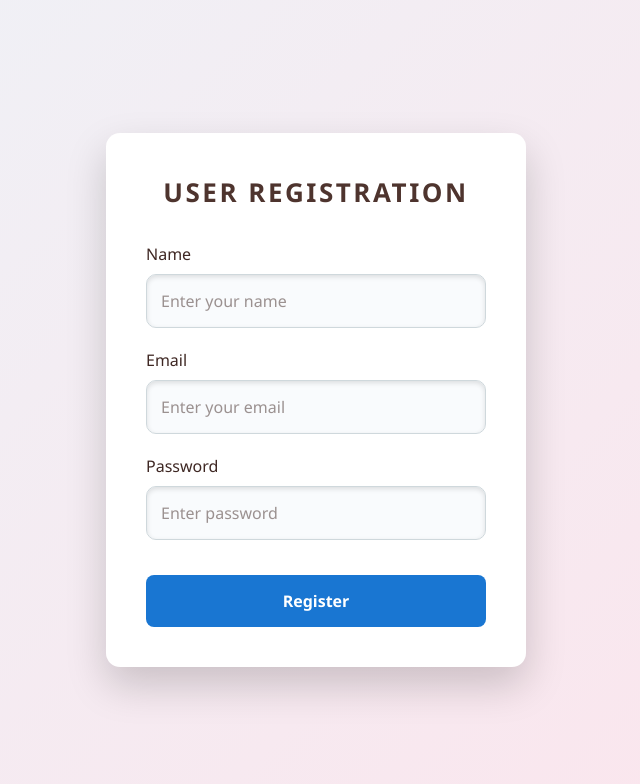
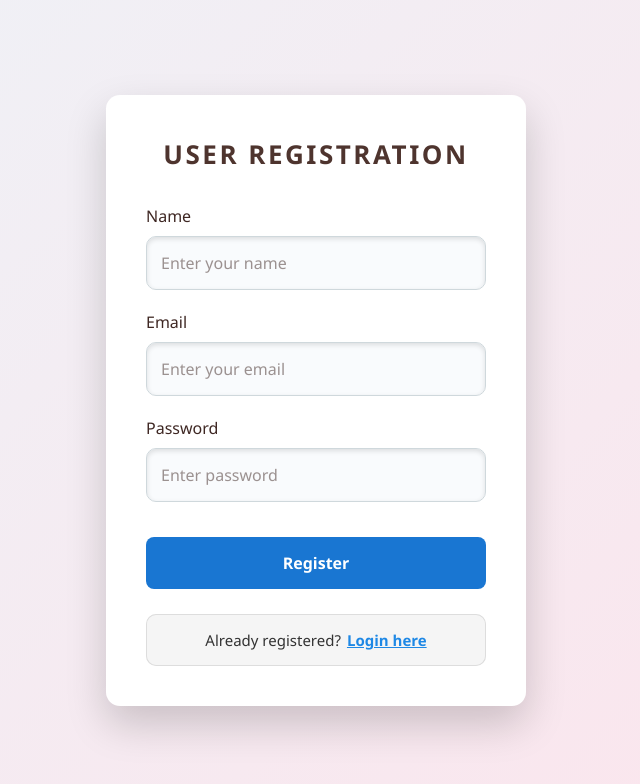
Before and after one commit to priyanka-b-31/ngo-donation-system, a Next.js app: page /register in a window 1280 px wide. Shown: the top 784 px of the page, without its empty margins (324-964 px from the left). Built offline with nearby package versions, Linux system fonts and the light colour scheme.

Commit message:
added login redirect option on user registration page

```diff
--- a/app/register/page.tsx
+++ b/app/register/page.tsx
@@ -83,6 +83,18 @@ export default function RegisterPage() {
             {message}
           </p>
         )}
+
+        {/* 🔹 Already Registered Box */}
+        <div style={styles.loginBox}>
+          <span style={styles.loginText}>Already registered?</span>
+          <button
+            type="button"
+            style={styles.loginBtn}
+            onClick={() => (window.location.href = "/login")}
+          >
+            Login here
+          </button>
+        </div>
       </div>
     </div>
   );
@@ -102,7 +114,7 @@ const styles: { [key: string]: React.CSSProperties } = {
   card: {
     background: "#ffffff",
     padding: "40px",
-    width: "420px", // ⬅️ bigger box
+    width: "420px",
     borderRadius: "14px",
     boxShadow: "0 18px 40px rgba(0,0,0,0.18)",
   },
@@ -111,33 +123,30 @@ const styles: { [key: string]: React.CSSProperties } = {
     textAlign: "center",
     marginBottom: "30px",
     color: "#4e342e", // dark brown
-  fontSize: "26px", // increased
+    fontSize: "26px",
     fontWeight: "800",
     letterSpacing: "2.5px",
     fontFamily: "'Poppins', 'Segoe UI', sans-serif",
   },
 
-
   inputGroup: {
     display: "flex",
     flexDirection: "column",
     marginBottom: "20px",
-  color: "#3e2723", // darker brown
-  fontSize: "16px", // increased label size
+    color: "#3e2723",
+    fontSize: "16px",
     fontWeight: "500",
   },
 
-
   input: {
-  padding: "14px",           // bigger height
+    padding: "14px",
     marginTop: "8px",
     borderRadius: "10px",
     border: "1px solid #cfd8dc",
-  fontSize: "16px",          // bigger text inside
+    fontSize: "16px",
     background: "#f9fbfd",
     boxShadow: "inset 0 2px 5px rgba(0,0,0,0.12)",
   },
-
 
   button: {
     width: "100%",
@@ -165,4 +174,31 @@ const styles: { [key: string]: React.CSSProperties } = {
     textAlign: "center",
     fontWeight: "600",
   },
+
+  /* 🔽 Login redirect box */
+  loginBox: {
+    marginTop: "25px",
+    padding: "14px",
+    background: "#f5f5f5",
+    borderRadius: "10px",
+    textAlign: "center",
+    boxShadow: "inset 0 0 0 1px #ddd",
+  },
+
+  loginText: {
+    marginRight: "6px",
+    fontSize: "15px",
+    color: "#333",
+    fontWeight: "500",
+  },
+
+  loginBtn: {
+    background: "none",
+    border: "none",
+    color: "#1e88e5",
+    fontSize: "15px",
+    fontWeight: "700",
+    cursor: "pointer",
+    textDecoration: "underline",
+  },
 };
```
Lines whose indentation alone changed are shown as unchanged.
